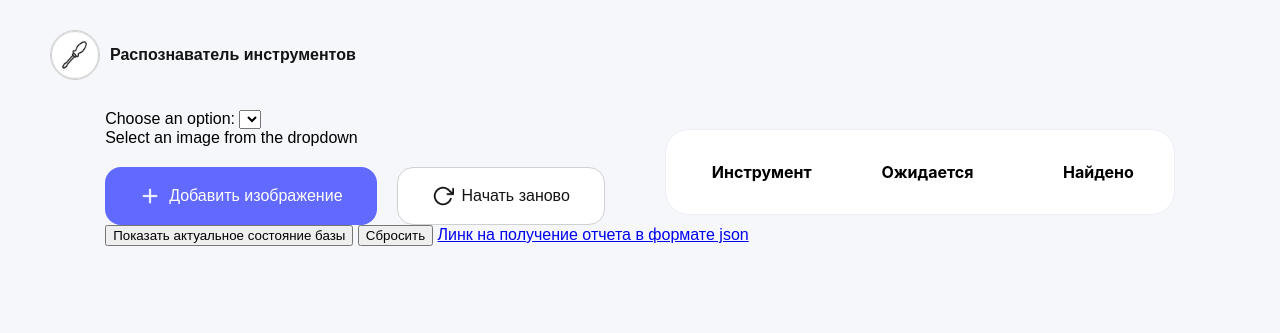
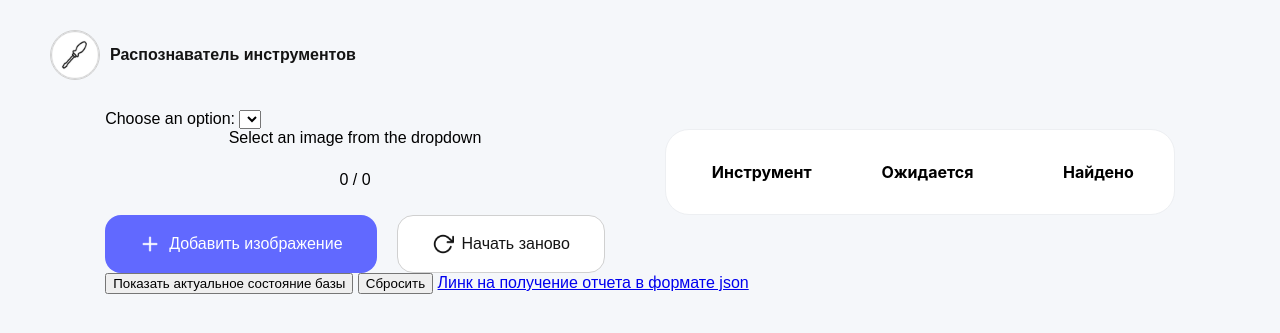
Before and after one commit to glebzadorozhnyi/lct_aeroflot_2025, a Flask app: page / in a window 1280 px wide. Shown: the top 333 px of the page. Run offline with Flask 3, Linux system fonts and the light colour scheme; lists and menus that the app fills with data are empty; parts of the project's set-up code (start-up, migrations or seed data) failed here and were passed over.

Commit message:
счётчик изображение в галлерее

```diff
--- a/templates/home.html
+++ b/templates/home.html
@@ -20,12 +20,12 @@
 
     #imgFrame {
         position: relative;
-        max-height: 500px;
+        max-height: 520px;
         overflow: hidden;
     }
 
     #imgFrame img {
-        height: 500px;      /* фиксированная высота */
+        height: 520px;      /* фиксированная высота */
         width: auto;         /* сохраняем пропорции */
         display: block;
         margin: 0 auto;      /* по центру горизонтально */
@@ -260,12 +260,15 @@
 
     <div style="display: flex; gap: 60px; max-width: 100%; align-items: flex-start;">
 
-<div>
+<div style="display: flex; flex-direction: column; align-items: center; gap: 16px;">
     <!-- Контейнер для изображения -->
     <div id="imgFrame"></div>
 
-    <!-- Контейка для кнопок под изображением -->
-    <div style="display: flex; justify-content: center; gap: 20px; margin-top: 20px;">
+    <!-- Счётчик кадров -->
+    <span id="frameCounter" style="font-size: 16px; font-weight: 500; margin-top: 8px;">0 / 0</span>
+
+    <!-- Контейнер для кнопок под изображением -->
+    <div style="display: flex; justify-content: center; gap: 20px; margin-top: 10px;">
         <!-- Левая кнопка -->
         <label for="fileInput" style="
             cursor: pointer;
```
